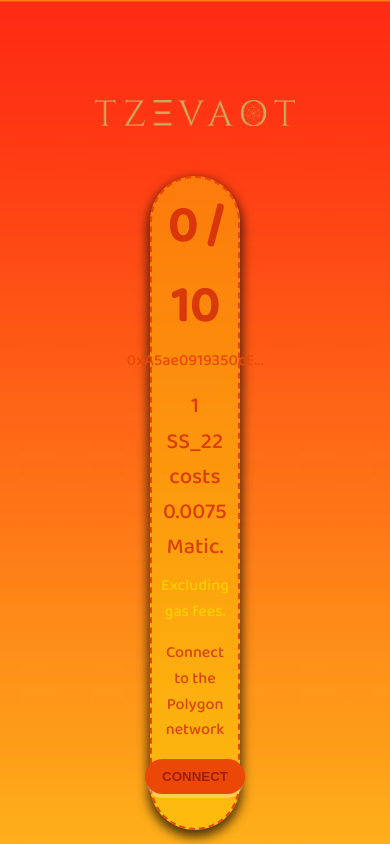
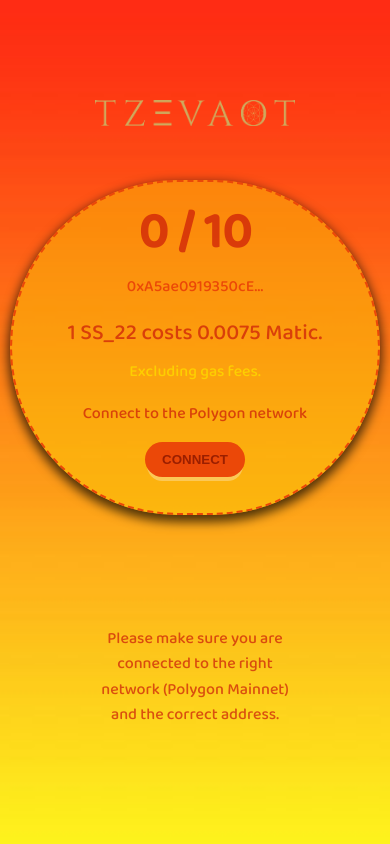
Before and after one commit to TheNewGuy2/Minting-Dapp, a React (Create React App) app: page / in a window 390 px wide. Shown: the top 844 px of the page. Built offline with nearby package versions, Linux system fonts and the light colour scheme.

Commit message:
sun responsive

```diff
--- a/src/App.js
+++ b/src/App.js
@@ -60,7 +60,7 @@
   justify-content: stretched;
   align-items: stretched;
   width: 100%;
-  @media (min-width: 767px) {
+  @media (min-width: 768px) {
     flex-direction: row;
   }
 `;
@@ -99,6 +99,8 @@
   const blockchain = useSelector((state) => state.blockchain);
   const data = useSelector((state) => state.data);
   const [claimingNft, setClaimingNft] = useState(false);
+  const [isMobile, setIsMobile] = useState(false);
+
   const [feedback, setFeedback] = useState(`Click buy to mint your NFT.`);
   const [mintAmount, setMintAmount] = useState(1);
   const [CONFIG, SET_CONFIG] = useState({
@@ -191,22 +193,27 @@
 
   useEffect(() => {
     getData();
+    calcViewportSize();
+    window.addEventListener('resize', calcViewportSize);
   }, [blockchain.account]);
+
+  const calcViewportSize = () => {
+    setIsMobile(window.innerWidth <= 768);
+  }
 
   return (
     <s.Screen>
       <s.Container
         flex={1}
         ai={"center"}
-        style={{ padding: 100, backgroundColor: "var(--primary)" }}
+        style={{ padding: 100, backgroundColor: "var(--primary)", ...isMobile && { padding: '100px 0px' } }}
         image={CONFIG.SHOW_BACKGROUND ? "/config/images/bg.png" : null}
       >
 
         <StyledLogo alt={"logo"} src={"/config/images/logo.png"} />
-        <ResponsiveWrapper flex={2} style={{ padding: 50 }} test>
+        <ResponsiveWrapper flex={2} style={{ padding: 50, ...isMobile && { padding: '50px 10px' } }} test>
           <s.Container flex={1} jc={"center"} ai={"center"}>
           </s.Container>
-
           <s.Container
             flex={1}
             jc={"center"}
```
